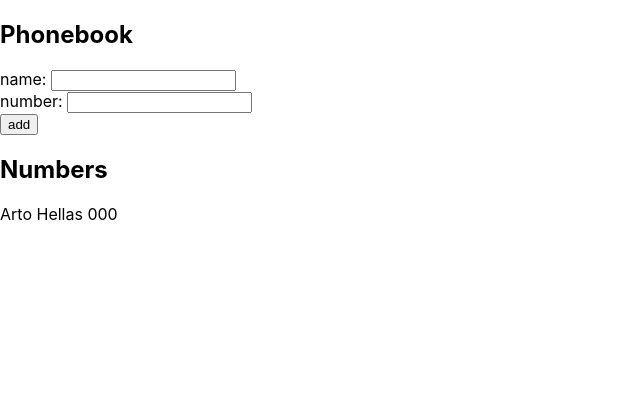
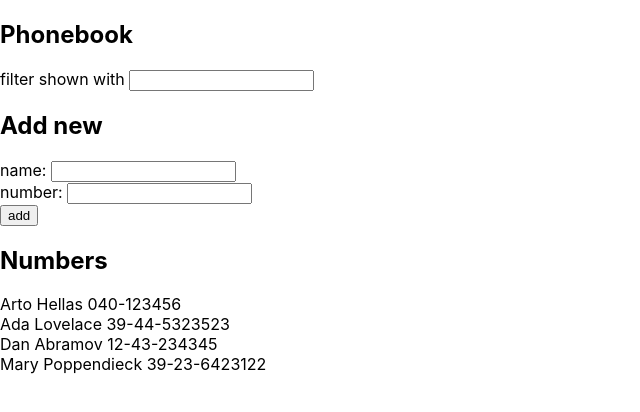
Before and after one commit to JoakimBjorklind/fullstackfall2020, a React (Create React App) app in the folder part2/phonebook/: page / in a window 1280 px wide. Shown: the top 412 px of the page, without its empty margins (0-640 px from the left). Built offline with nearby package versions, Linux system fonts and the light colour scheme.

Commit message:
exercise 2.9

```diff
--- a/part2/phonebook/src/App.js
+++ b/part2/phonebook/src/App.js
@@ -1,12 +1,18 @@
 import React, { useState } from 'react'
 
 const App = () => {
-  const [ persons, setPersons ] = useState([
-    { content: 'Arto Hellas', numb: '000' },
-
+  const [persons, setPersons] = useState([
+    { content: 'Arto Hellas', numb: '040-123456' },
+    { content: 'Ada Lovelace', numb: '39-44-5323523' },
+    { content: 'Dan Abramov', numb: '12-43-234345' },
+    { content: 'Mary Poppendieck', numb: '39-23-6423122' }
   ])
   const [ newName, setNewName ] = useState('')
   const [ newNumber, setNewNumber ] = useState('')
+  const [newFilter, setNewFilter] = useState('')
+
+
+
 
   const addPers = (event) => {
     event.preventDefault()
@@ -30,6 +36,7 @@ const App = () => {
   setNewName('')
   setNewNumber('')
 
+
 }
 
 
@@ -48,11 +55,22 @@ const App = () => {
     setNewNumber(event.target.value)
 
   }
+  const handlecChange = (event) => {
+    console.log(event.target.value)
+    setNewFilter(event.target.value)
+  }
+
   return (
     <div>
       <h2>Phonebook</h2>
 
+
       <form onSubmit={addPers}>
+        <div>
+          filter shown with <input value = {newFilter} onChange={handlecChange}/>
+
+        </div>
+        <h2>Add new </h2>
         <div>
           name: <input value = {newName} onChange={handleaChange}/>
           <div>number: <input value = {newNumber} onChange={handlebChange}/></div>
@@ -63,10 +81,11 @@ const App = () => {
       </form>
       <h2>Numbers</h2>
 
-        {persons.map(a =>
-          <div key={a.content}>  {a.content} {a.numb}
-          </div>
-        )}
+      {persons.filter(a => a.content.toLowerCase().includes(newFilter.toLowerCase())).map(a =>  <div key={a.content}>  {a.content} {a.numb}
+          </div>)}
+
+
+
 
 
 
```
